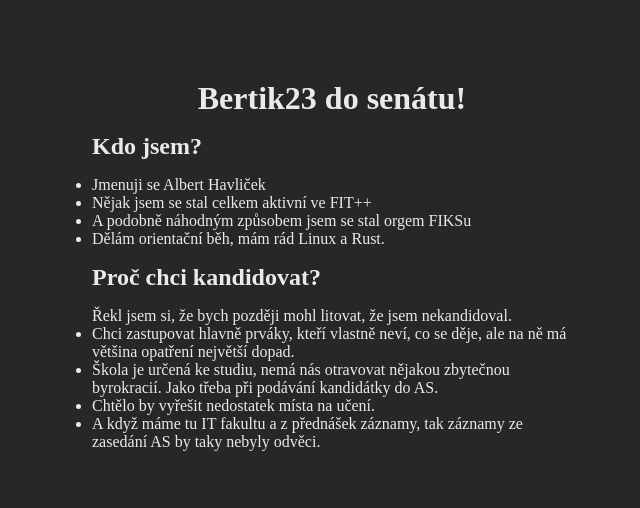
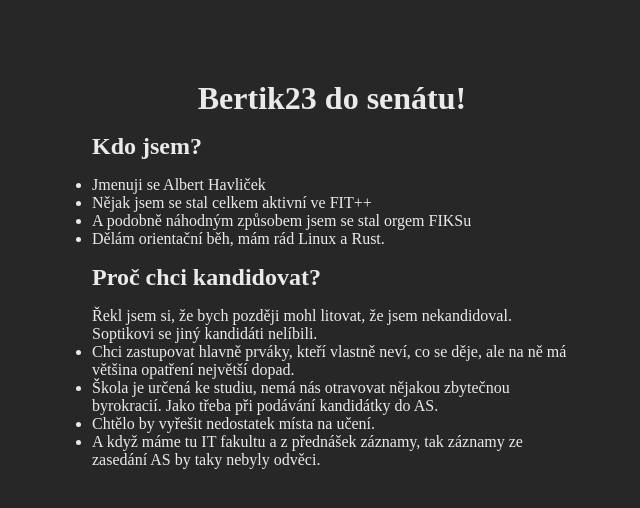
Before and after one commit to Bertik23/bertik23.github.io, a Jekyll site: the page built from asfit/index.html, in a window 1280 px wide. Shown: the top 508 px of the page, without its empty margins (308-948 px from the left). Built offline with Jekyll 4.4.1, drawn with Linux system fonts in a browser that asks for light colours.

Commit message:
Update index.html

```diff
--- a/asfit/index.html
+++ b/asfit/index.html
@@ -49,6 +49,7 @@ permalink: /asfit
             </ul>
             <h2>Proč chci kandidovat?</h2>
             <p>Řekl jsem si, že bych později mohl litovat, že jsem nekandidoval.</p>
+            <p>Soptikovi se jiný kandidáti nelíbili.</p>
             <ul>
                 <li>Chci zastupovat hlavně prváky, kteří vlastně neví, co se děje, ale na ně má většina opatření největší dopad.</li>
                 <li>Škola je určená ke studiu, nemá nás otravovat nějakou zbytečnou byrokracií. Jako třeba při podávání kandidátky do AS.</li>
```
